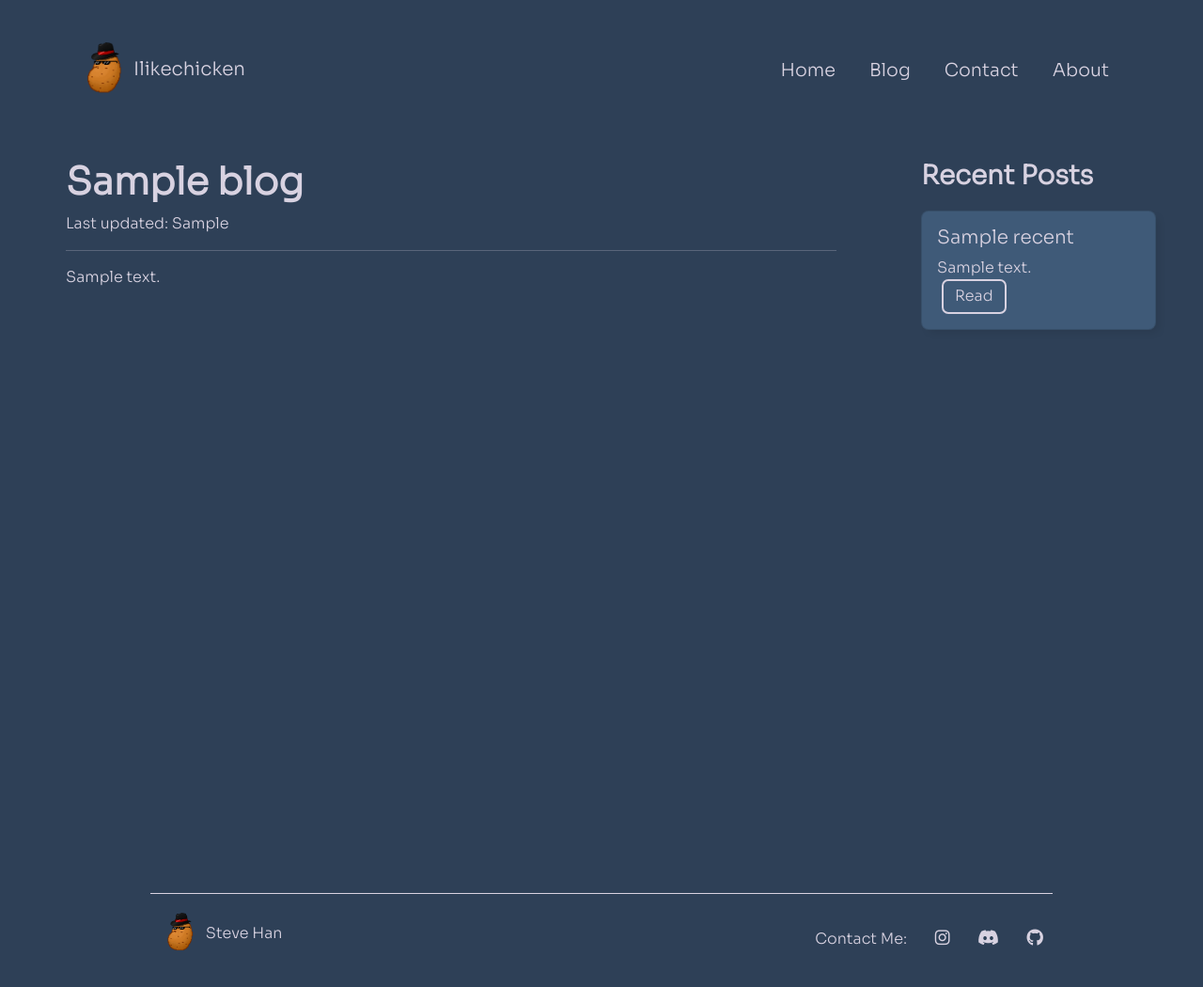
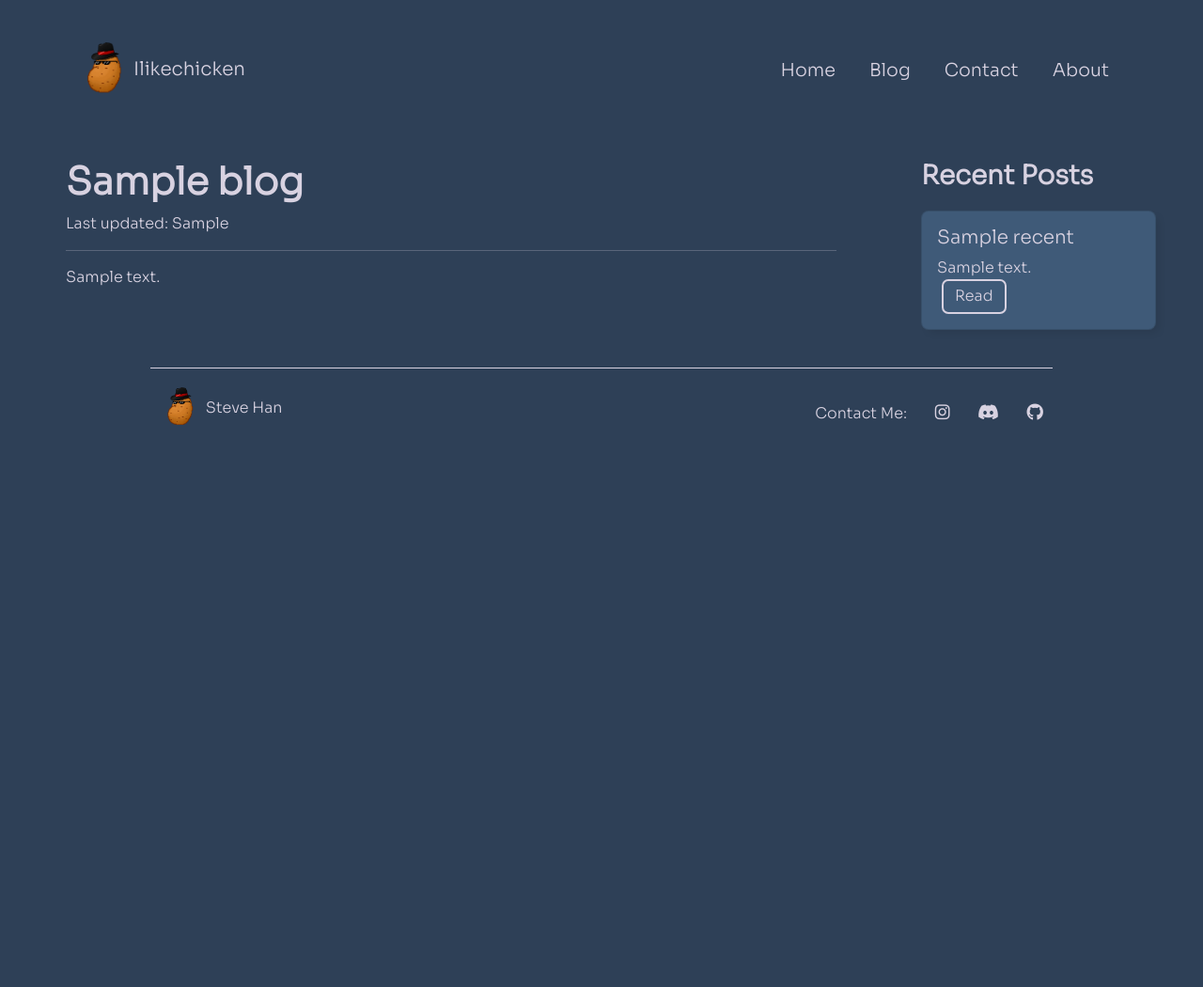
Before and after one commit to stevehan12138/ilikechicken.me, a Django app: template templates/blog/blog.html in a window 1280 px wide. Shown: the whole page at 94% size. After the commit the page ends 452 px from the top, so only its background shows below. Run offline with Django 3.2, Linux system fonts and the light colour scheme; the template is opened without the code that fills it: most values are stand-ins (such as "Sample title", 1, 10 or a date in 2020); some libraries are stand-ins or nearby versions.

Commit message:
this time for sure

```diff
--- a/static/css/footer.css
+++ b/static/css/footer.css
@@ -1,4 +1,4 @@
-.footer {
+.footer1 {
   border-top: 1.5px solid #D8D2E1;
   width: 75%;
   height: 100px;
--- a/static/css/style.css
+++ b/static/css/style.css
@@ -7,8 +7,6 @@ html, body {
 }
 
 .main-content{
-    height:100%;
-    min-height: 100%;
     width:100%;
 }
 
--- a/templates/footer.html
+++ b/templates/footer.html
@@ -1,5 +1,5 @@
 {% load static %}
-<footer class="footer">
+<div class="footer1">
     <div class="icon inline">
         <a href="/"><img src="{% static 'image/logo.png' %}" alt="CodingPotato" height="45"></a>
         <p class="inline mobile-hide">Steve Han</h3>
@@ -10,4 +10,4 @@
         <a class="menulink" href="https://discord.gg/wPP3kegm3h/"><i class="fab fa-discord"></i></a>
         <a class="menulink" href="https://github.com/stevehan12138/"><i class="fab fa-github"></i></a>
     </div>
-</footer>
+</div>
```
